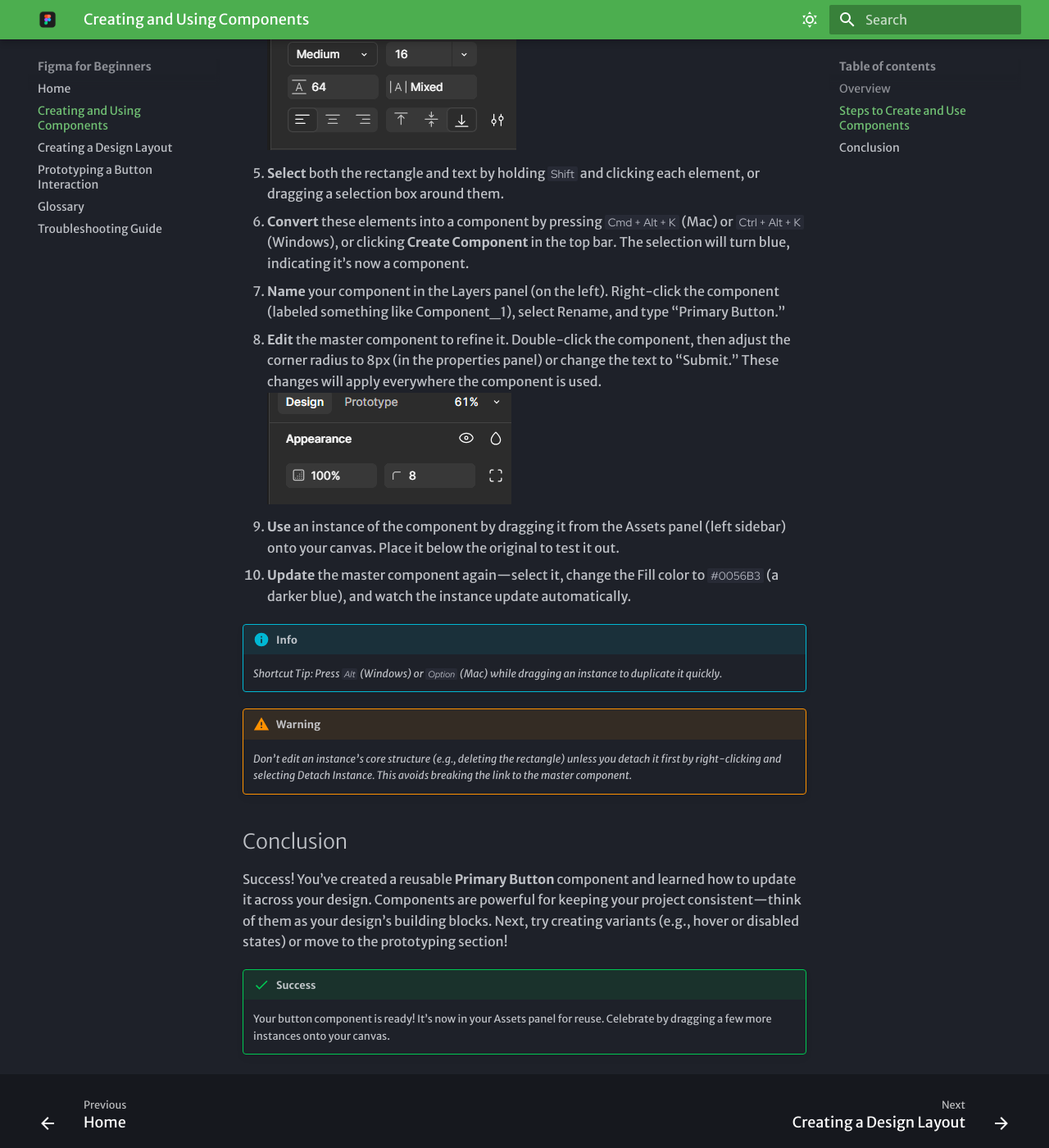
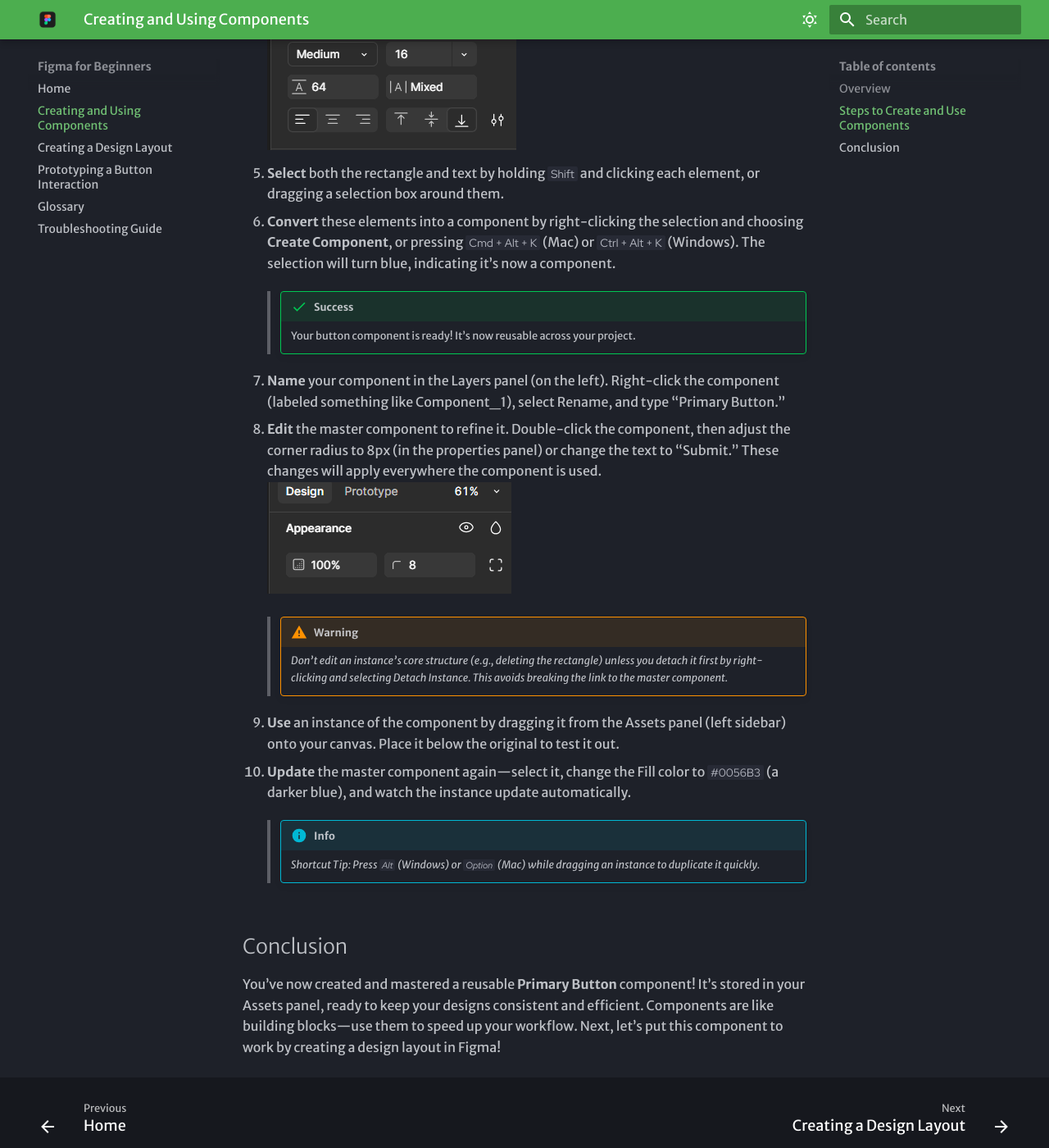
Before and after one commit to RamandeepKaurKainth/mkdocs-Comm2216, an MkDocs documentation site: the page built from docs/components.md, in a window 1280 px wide and 1400 px high, scrolled down 933 px. Shown: the whole window at 82% size. Built offline with MkDocs 1.6.1 and Material for MkDocs 9.7.7, drawn with Linux system fonts in a browser that asks for light colours; some of the changed text lies outside the part shown.

Commit message:
fixing based on feedback!

```diff
--- a/docs/components.md
+++ b/docs/components.md
@@ -1,33 +1,30 @@
-
 ## Overview
 Components in **Figma** are reusable design elements (like buttons or icons) that save time and keep your project consistent. This section will walk you through creating a component, editing it, and using it across your design. By the end, you’ll have a reusable button component ready to streamline your workflow.
 
 ## Steps to Create and Use Components
 
-1. **Open** Figma in your browser or desktop app and log into your account and open a Design file.
-* **Create** a new frame by selecting the **Frame Tool (F)** from the toolbar, then clicking and dragging on the canvas. Set the size to a preset like *iPhone 13* (in the right-hand properties panel) or use custom dimensions (e.g., 375x812px).
-![image](assets/FrameToolbar.png "Frame Toolbar")
-* **Draw** a button shape using the **Rectangle Tool (R)**. Click on the canvas and drag to create a rectangle (e.g., 200x50px). In the properties panel, set the Fill color to a hex value like `#007BFF` (a nice blue).
-![image](assets/rectangleTool.png "Rectangle Toolbar")
-* **Add** text to your button with the **Text Tool (T)**. Click inside the rectangle, type “Click Me,” and adjust the font size to 16px and weight to bold in the properties panel.
-![image](assets/font.png "Set Font")
-* **Select** both the rectangle and text by holding `Shift` and clicking each element, or dragging a selection box around them.
-* **Convert** these elements into a component by pressing `Cmd + Alt + K` (Mac) or `Ctrl + Alt + K` (Windows), or clicking **Create Component** in the top bar. The selection will turn blue, indicating it’s now a component.
-* **Name** your component in the Layers panel (on the left). Right-click the component (labeled something like Component_1), select Rename, and type “Primary Button.”
-* **Edit** the master component to refine it. Double-click the component, then adjust the corner radius to 8px (in the properties panel) or change the text to “Submit.” These changes will apply everywhere the component is used.
-![image](assets/radius.png "Set radius")
-* **Use** an instance of the component by dragging it from the Assets panel (left sidebar) onto your canvas. Place it below the original to test it out.
-* **Update** the master component again—select it, change the Fill color to `#0056B3` (a darker blue), and watch the instance update automatically.
+1. **Open** Figma in your browser or desktop app, log into your account, and open a Design file.
+2. **Create** a new frame by selecting the **Frame Tool (F)** from the toolbar, then clicking and dragging on the canvas. Set the size to a preset like *iPhone 13* (in the right-hand properties panel) or use custom dimensions (e.g., 375x812px).
+   ![image](assets/FrameToolbar.png "Frame Toolbar")
+3. **Draw** a button shape using the **Rectangle Tool (R)**. Click on the canvas and drag to create a rectangle (e.g., 200x50px). In the properties panel, set the Fill color to a hex value like `#007BFF` (a nice blue).
+   ![image](assets/rectangleTool.png "Rectangle Toolbar")
+4. **Add** text to your button with the **Text Tool (T)**. Click inside the rectangle, type “Click Me,” and adjust the font size to 16px and weight to bold in the properties panel.
+   ![image](assets/font.png "Set Font")
+5. **Select** both the rectangle and text by holding `Shift` and clicking each element, or dragging a selection box around them.
+6. **Convert** these elements into a component by right-clicking the selection and choosing **Create Component**, or pressing `Cmd + Alt + K` (Mac) or `Ctrl + Alt + K` (Windows). The selection will turn blue, indicating it’s now a component.
+>!!! success "Success"
+       Your button component is ready! It’s now reusable across your project.
 
-!!! info "Info"
+7. **Name** your component in the Layers panel (on the left). Right-click the component (labeled something like Component_1), select Rename, and type “Primary Button.”
+8. **Edit** the master component to refine it. Double-click the component, then adjust the corner radius to 8px (in the properties panel) or change the text to “Submit.” These changes will apply everywhere the component is used.
+   ![image](assets/radius.png "Set radius")
+>!!! warning "Warning"
+       *Don’t edit an instance’s core structure (e.g., deleting the rectangle) unless you detach it first by right-clicking and selecting Detach Instance. This avoids breaking the link to the master component.*
+
+9. **Use** an instance of the component by dragging it from the Assets panel (left sidebar) onto your canvas. Place it below the original to test it out.
+10. **Update** the master component again—select it, change the Fill color to `#0056B3` (a darker blue), and watch the instance update automatically.
+>!!! info "Info"
     *Shortcut Tip: Press `Alt` (Windows) or `Option` (Mac) while dragging an instance to duplicate it quickly.*
 
-!!! warning "Warning"
-    *Don’t edit an instance’s core structure (e.g., deleting the rectangle) unless you detach it first by right-clicking and selecting Detach Instance. This avoids breaking the link to the master component.*
-
 ## Conclusion
-
-Success! You’ve created a reusable **Primary Button** component and learned how to update it across your design. Components are powerful for keeping your project consistent—think of them as your design’s building blocks. Next, try creating variants (e.g., hover or disabled states) or move to the prototyping section!
-
-!!! success "Success"
-    Your button component is ready! It’s now in your Assets panel for reuse. Celebrate by dragging a few more instances onto your canvas.
+You’ve now created and mastered a reusable **Primary Button** component! It’s stored in your Assets panel, ready to keep your designs consistent and efficient. Components are like building blocks—use them to speed up your workflow. Next, let’s put this component to work by creating a design layout in Figma!
```
Also changed, not shown: docs/index.md (+7 -9 lines).
